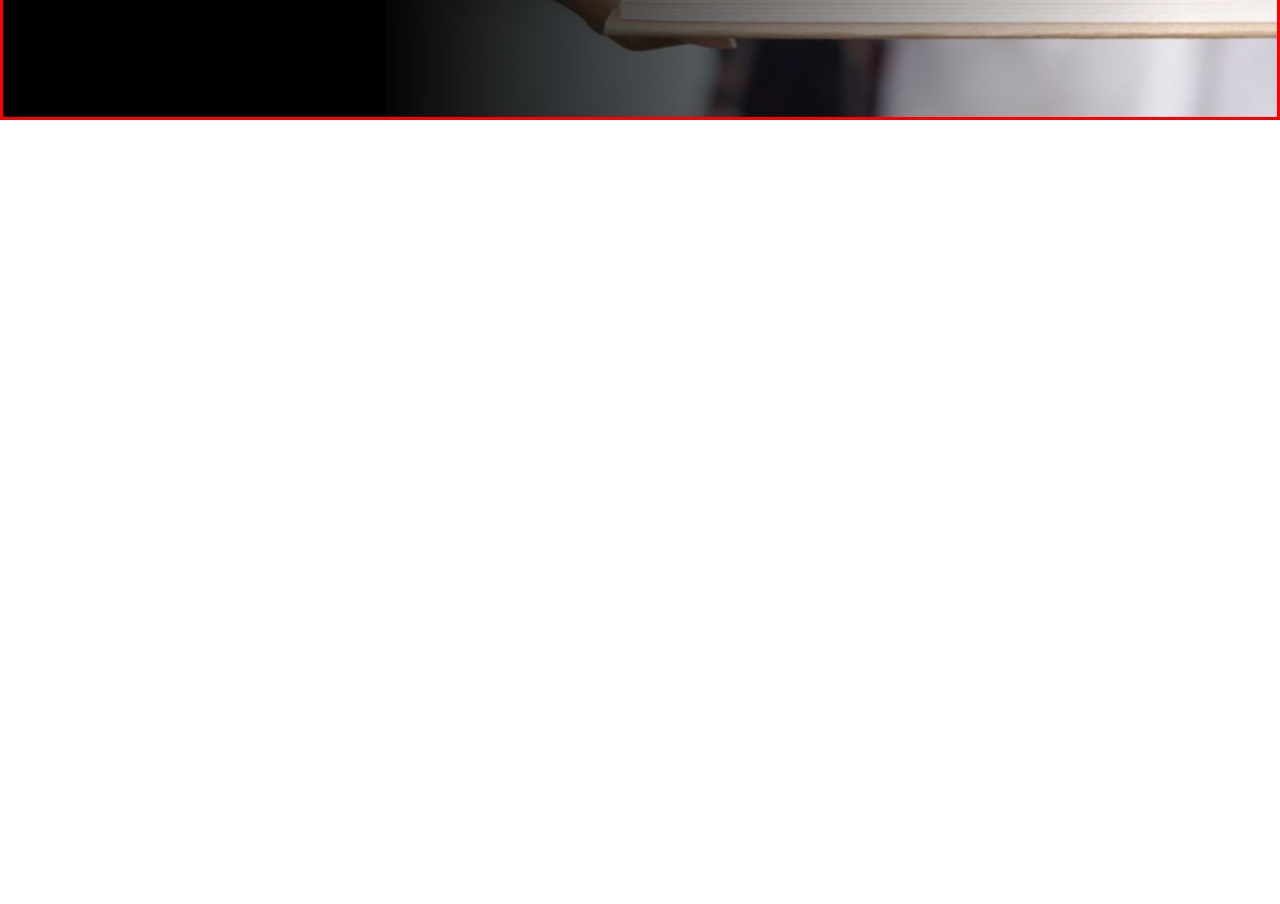
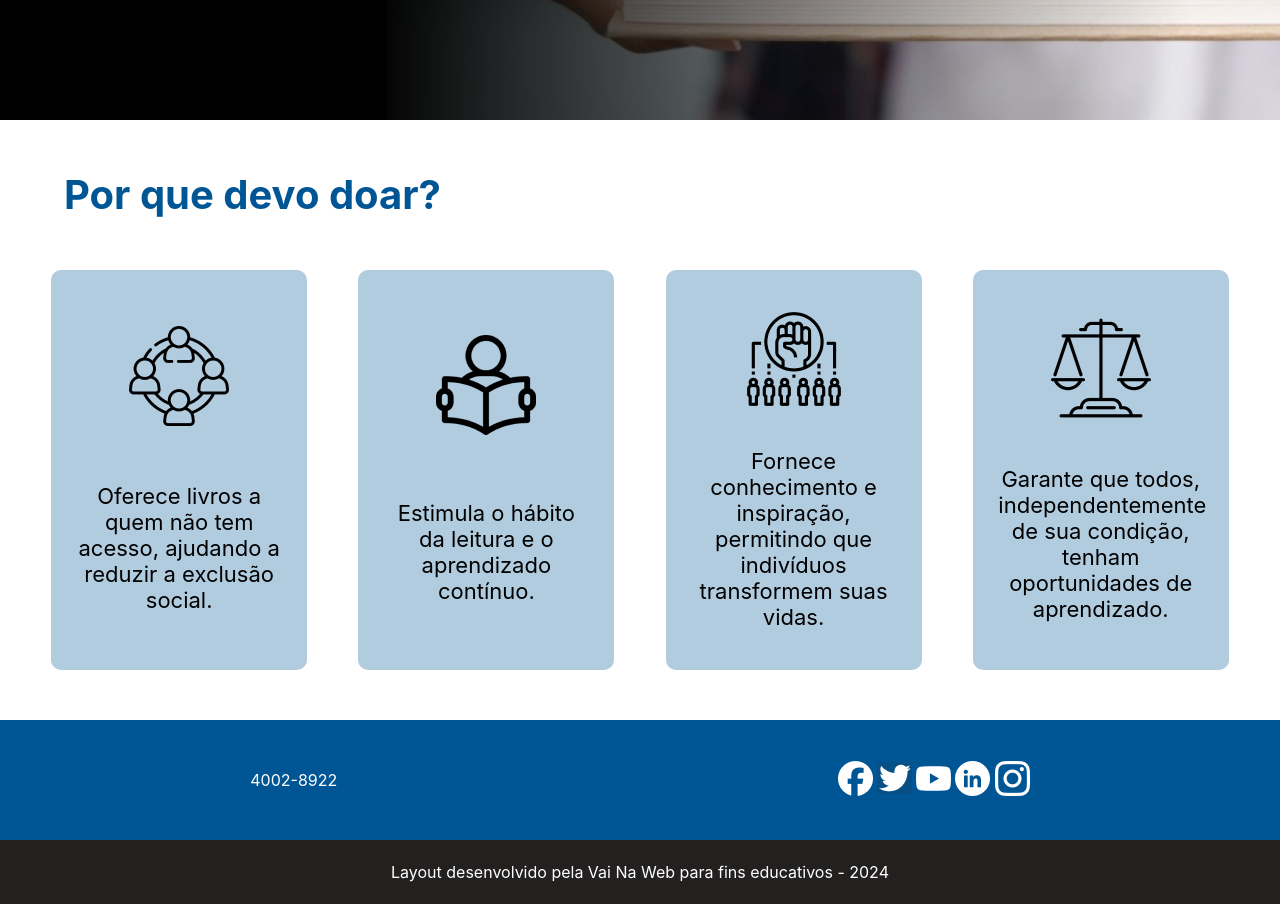
Before and after one commit to Ka-GD/Livros-VNW, a React (Vite) app: page / in a window 1280 px wide. Shown: the part 640-1544 px from the top of the page. Before the commit the page ends 800 px from the top, so only its background shows below. Built offline with nearby package versions, Linux system fonts and the light colour scheme.

Commit message:
adicionamos a segunda sessão e o footer

```diff
--- a/src/App.jsx
+++ b/src/App.jsx
@@ -4,12 +4,15 @@ import Inicio from './pages/Inicio/Inicio';
 import LivrosDoados from'./pages/LivrosDoados/LivrosDoados';
 import QueroDoar from './pages/QueroDoar/QueroDoar';
 import './globalStyle/globalStyle.scss' //importando o estilo global
-
+import Footer from './components/footer/Footer.jsx'
 
 export default function App() {
   return (
+    <section>
+        <Header />
+        <Footer />
+    </section>
 
-      <Header />
 
 
   );
--- /dev/null
+++ b/src/components/footer/Footer.jsx
@@ -0,0 +1,25 @@
+import facebook from '../../assets/facebook-app-round-white-icon 2.png'
+import Twitter from '../../assets/Twitter_Logo_WhiteOnImage 2.png'
+import youtube from '../../assets/youtube-app-white-icon 2.png'
+import instagram from '../../assets/instagram-white-icon 2.png'
+import linkedin from '../../assets/linkedin-icon-2048x2048-yx2cmt11 2.png'
+import s from './footer.module.scss'
+export default function Footer(){
+    return(
+        <footer>
+            <section className={s.contatosFooter}>
+                <p>4002-8922</p>
+                <nav>
+                    <a href=""><img src={facebook} alt="" /></a>
+                    <a href=""><img src={Twitter} alt="" /></a>
+                    <a href=""><img src={youtube} alt="" /></a>
+                    <a href=""><img src={linkedin} alt="" /></a>
+                    <a href=""><img src={instagram} alt="" /></a>
+                </nav>
+            </section>
+            <section className={s.copy}>
+                <p>Layout desenvolvido pela Vai Na Web para fins educativos - 2024</p>
+            </section>
+        </footer>
+    )
+}
--- /dev/null
+++ b/src/components/footer/footer.module.scss
@@ -0,0 +1,24 @@
+.contatosFooter{
+    background-color: #005695;
+    display: flex;
+    justify-content: space-around;
+    align-items: center;
+    height: 15vh;
+    color:#fff;
+
+    nav{
+        width: 15%;
+        display: flex;
+        justify-content: space-between;
+        align-items: center;
+    }
+}
+
+.copy{
+    background-color: #232020;
+    height: 8vh;
+    display: flex;
+    align-items: center;
+    justify-content: center;
+    color: #fff;
+}
--- a/src/pages/Inicio/Inicio.jsx
+++ b/src/pages/Inicio/Inicio.jsx
@@ -1,11 +1,35 @@
 import s from './inicio.module.scss'
-
+import comunidade from '../../assets/comunidade.png'
+import lendo from '../../assets/lendo.png'
+import balançajustiça from '../../assets/balançajustiça.png'
+import luta from '../../assets/luta.png'
 export default function Inicio(){
     return(
         <main>
             <section className={s.primeiraSessaoInicio}>
                 <h2>VENHA FAZER PARTE DA MAIOR REDE DE DOAÇÃO</h2>
             </section>
+            <section className={s.porqueDoarSection}>
+                <h2>Por que devo doar?</h2>
+                <section className={s.cardsMotivos}>
+                    <section>
+                        <img src={comunidade} alt="" />
+                        <p>Oferece livros a quem não tem acesso, ajudando a reduzir a exclusão social.</p>
+                    </section>
+                    <section>
+                        <img src={lendo} alt="" />
+                        <p>Estimula o hábito da leitura e o aprendizado contínuo.</p>
+                    </section>
+                    <section>
+                        <img src={luta} alt="" />
+                        <p>Fornece conhecimento e inspiração, permitindo que indivíduos transformem suas vidas.</p>
+                    </section>
+                    <section>
+                        <img src={balançajustiça} alt="" />
+                        <p>Garante que todos, independentemente de sua condição, tenham oportunidades de aprendizado.</p>
+                    </section>
+                </section>
+            </section>
         </main>
 
     )
--- a/src/pages/Inicio/inicio.module.scss
+++ b/src/pages/Inicio/inicio.module.scss
@@ -1,5 +1,5 @@
 .primeiraSessaoInicio{
-    border: solid red;
+
     height: 75vh;
     width: 100%;
     background-image: url('../../assets/banerInicio.png');
@@ -16,3 +16,46 @@
         width: 25%;
     }
 }
+
+.porqueDoarSection{
+    display: flex;
+
+    height: 75vh;
+    flex-direction: column;
+    justify-content: space-evenly;
+    align-items: center;
+
+
+    h2{
+
+        width: 90%;
+        font-size: 40px;
+        color: #005695;
+        ;
+    }
+}
+
+.cardsMotivos{
+
+    display: flex;
+    height: 50vh;
+    justify-content: space-evenly;
+
+
+    section{
+        background-color: #0157944D;
+
+        width: 20%;
+        display: flex;
+        flex-direction: column;
+        align-items: center;
+        justify-content: space-evenly;
+        border-radius: 10px;
+
+        p{
+            font-size: 22px;
+            text-align: center;
+            width: 80%;
+        }
+    }
+}
```
